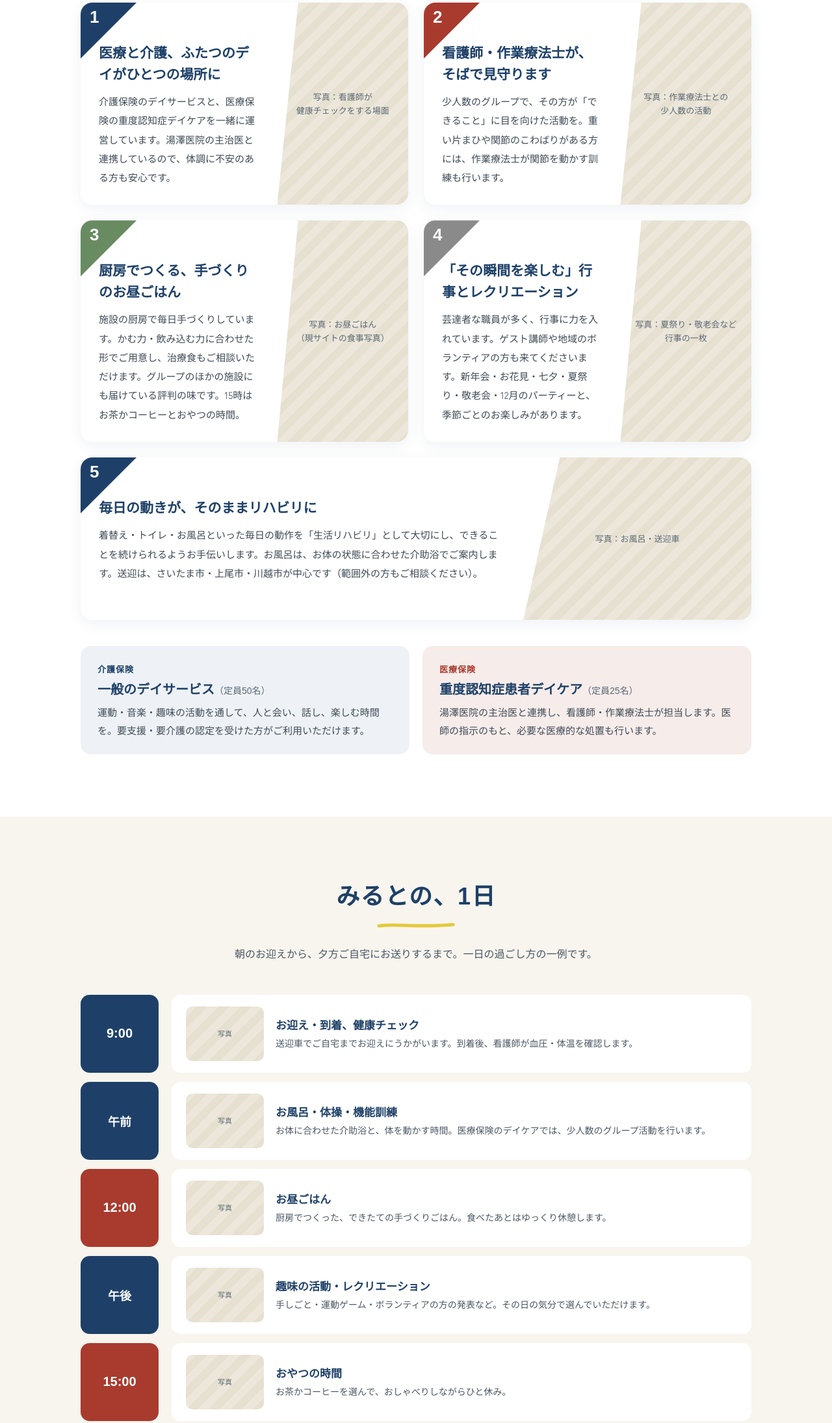
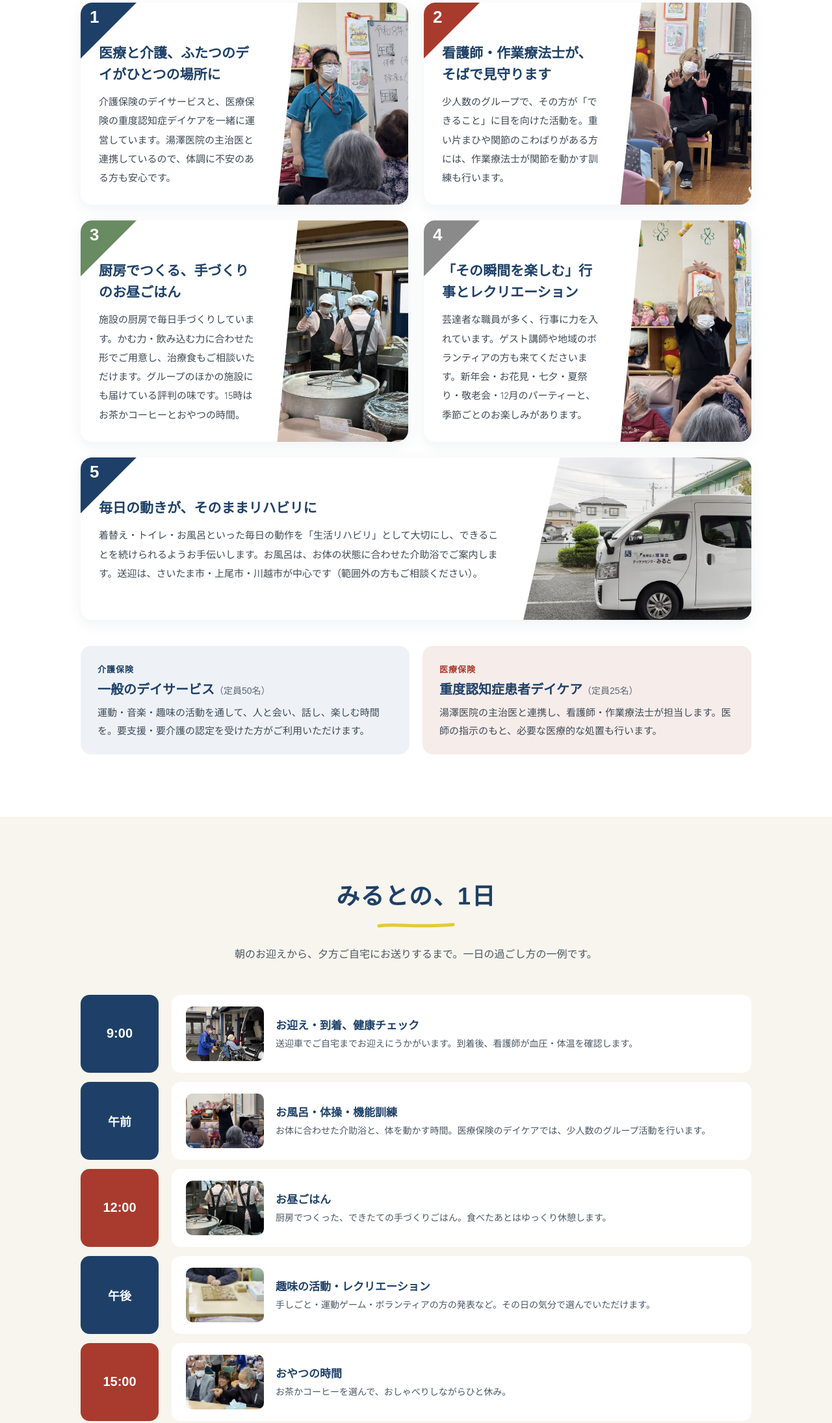
Before and after one commit to yuzawa-web/miruto, a plain HTML site: page index.html in a window 1280 px wide. Shown: the part 1271-3461 px from the top of the page at 65% size. Drawn offline with Linux system fonts and the light colour scheme; a web font is replaced by a local one.

Commit message:
Add files via upload

```diff
--- a/index.html
+++ b/index.html
@@ -159,7 +159,7 @@ html{scroll-behavior:smooth;scroll-padding-top:80px}
           <h3>医療と介護、ふたつのデイがひとつの場所に</h3>
           <p>介護保険のデイサービスと、医療保険の重度認知症デイケアを一緒に運営しています。湯澤医院の主治医と連携しているので、体調に不安のある方も安心です。</p>
         </div>
-        <div class="pt__photo ph"><span>写真：看護師が<br>健康チェックをする場面</span></div>
+        <div class="pt__photo ph" role="img" aria-label="職員が利用者さんに一日の予定を説明する様子" style="background:url(miruto-pt1.jpg) 15% 50%/cover no-repeat"></div>
       </article>
       <article class="pt">
         <div class="pt__body">
@@ -167,7 +167,7 @@ html{scroll-behavior:smooth;scroll-padding-top:80px}
           <h3>看護師・作業療法士が、そばで見守ります</h3>
           <p>少人数のグループで、その方が「できること」に目を向けた活動を。重い片まひや関節のこわばりがある方には、作業療法士が関節を動かす訓練も行います。</p>
         </div>
-        <div class="pt__photo ph"><span>写真：作業療法士との<br>少人数の活動</span></div>
+        <div class="pt__photo ph" role="img" aria-label="作業療法士と少人数で体を動かす活動" style="background:url(miruto-pt2.jpg) 50% 50%/cover no-repeat"></div>
       </article>
       <article class="pt">
         <div class="pt__body">
@@ -175,7 +175,7 @@ html{scroll-behavior:smooth;scroll-padding-top:80px}
           <h3>厨房でつくる、手づくりのお昼ごはん</h3>
           <p>施設の厨房で毎日手づくりしています。かむ力・飲み込む力に合わせた形でご用意し、治療食もご相談いただけます。グループのほかの施設にも届けている評判の味です。15時はお茶かコーヒーとおやつの時間。</p>
         </div>
-        <div class="pt__photo ph"><span>写真：お昼ごはん<br>（現サイトの食事写真）</span></div>
+        <div class="pt__photo ph" role="img" aria-label="厨房で昼食をつくる職員" style="background:url(miruto-pt3.jpg) 50% 50%/cover no-repeat"></div>
       </article>
       <article class="pt">
         <div class="pt__body">
@@ -183,7 +183,7 @@ html{scroll-behavior:smooth;scroll-padding-top:80px}
           <h3>「その瞬間を楽しむ」行事とレクリエーション</h3>
           <p>芸達者な職員が多く、行事に力を入れています。ゲスト講師や地域のボランティアの方も来てくださいます。新年会・お花見・七夕・夏祭り・敬老会・12月のパーティーと、季節ごとのお楽しみがあります。</p>
         </div>
-        <div class="pt__photo ph"><span>写真：夏祭り・敬老会など<br>行事の一枚</span></div>
+        <div class="pt__photo ph" role="img" aria-label="みんなで腕を上げる体操" style="background:url(miruto-pt4.jpg) 50% 50%/cover no-repeat"></div>
       </article>
       <article class="pt pt--wide">
         <div class="pt__body">
@@ -191,7 +191,7 @@ html{scroll-behavior:smooth;scroll-padding-top:80px}
           <h3>毎日の動きが、そのままリハビリに</h3>
           <p>着替え・トイレ・お風呂といった毎日の動作を「生活リハビリ」として大切にし、できることを続けられるようお手伝いします。お風呂は、お体の状態に合わせた介助浴でご案内します。送迎は、さいたま市・上尾市・川越市が中心です（範囲外の方もご相談ください）。</p>
         </div>
-        <div class="pt__photo ph" style="flex-basis: 34%"><span>写真：お風呂・送迎車</span></div>
+        <div class="pt__photo ph" role="img" aria-label="デイケアセンターみるとの送迎車" style="flex-basis: 34%;background:url(miruto-pt5.jpg) 50% 60%/cover no-repeat"></div>
       </article>
     </div>
 
@@ -221,27 +221,27 @@ html{scroll-behavior:smooth;scroll-padding-top:80px}
     <ol class="day">
       <li>
         <div style="background: #1E4068; color: #fff; border-radius: 14px; display: flex; align-items: center; justify-content: center; font-family: 'Zen Maru Gothic', sans-serif; font-weight: 700; font-size: 20px">9:00</div>
-        <div style="background: #fff; border-radius: 14px; padding: 18px 22px; display: flex; gap: 18px; align-items: center"><div class="ph" style="width: 120px; height: 84px; border-radius: 10px; flex: none; padding: 6px; font-size: 11px">写真</div><div><h3 style="margin: 0 0 4px; font-size: 17px; color: #1E4068">お迎え・到着、健康チェック</h3><p style="margin: 0; font-size: 14px; line-height: 1.8; color: #4A5763">送迎車でご自宅までお迎えにうかがいます。到着後、看護師が血圧・体温を確認します。</p></div></div>
+        <div style="background: #fff; border-radius: 14px; padding: 18px 22px; display: flex; gap: 18px; align-items: center"><div class="ph" role="img" aria-label="送迎車からのお迎え" style="width: 120px; height: 84px; border-radius: 10px; flex: none; padding: 6px; font-size: 11px; background:url(miruto-day1.jpg) 50% 40%/cover no-repeat"></div><div><h3 style="margin: 0 0 4px; font-size: 17px; color: #1E4068">お迎え・到着、健康チェック</h3><p style="margin: 0; font-size: 14px; line-height: 1.8; color: #4A5763">送迎車でご自宅までお迎えにうかがいます。到着後、看護師が血圧・体温を確認します。</p></div></div>
       </li>
       <li>
         <div style="background: #1E4068; color: #fff; border-radius: 14px; display: flex; align-items: center; justify-content: center; font-family: 'Zen Maru Gothic', sans-serif; font-weight: 700; font-size: 18px">午前</div>
-        <div style="background: #fff; border-radius: 14px; padding: 18px 22px; display: flex; gap: 18px; align-items: center"><div class="ph" style="width: 120px; height: 84px; border-radius: 10px; flex: none; padding: 6px; font-size: 11px">写真</div><div><h3 style="margin: 0 0 4px; font-size: 17px; color: #1E4068">お風呂・体操・機能訓練</h3><p style="margin: 0; font-size: 14px; line-height: 1.8; color: #4A5763">お体に合わせた介助浴と、体を動かす時間。医療保険のデイケアでは、少人数のグループ活動を行います。</p></div></div>
+        <div style="background: #fff; border-radius: 14px; padding: 18px 22px; display: flex; gap: 18px; align-items: center"><div class="ph" role="img" aria-label="職員のリードで体操" style="width: 120px; height: 84px; border-radius: 10px; flex: none; padding: 6px; font-size: 11px; background:url(miruto-day2.jpg) 50% 50%/cover no-repeat"></div><div><h3 style="margin: 0 0 4px; font-size: 17px; color: #1E4068">お風呂・体操・機能訓練</h3><p style="margin: 0; font-size: 14px; line-height: 1.8; color: #4A5763">お体に合わせた介助浴と、体を動かす時間。医療保険のデイケアでは、少人数のグループ活動を行います。</p></div></div>
       </li>
       <li>
         <div style="background: #A93A2E; color: #fff; border-radius: 14px; display: flex; align-items: center; justify-content: center; font-family: 'Zen Maru Gothic', sans-serif; font-weight: 700; font-size: 20px">12:00</div>
-        <div style="background: #fff; border-radius: 14px; padding: 18px 22px; display: flex; gap: 18px; align-items: center"><div class="ph" style="width: 120px; height: 84px; border-radius: 10px; flex: none; padding: 6px; font-size: 11px">写真</div><div><h3 style="margin: 0 0 4px; font-size: 17px; color: #1E4068">お昼ごはん</h3><p style="margin: 0; font-size: 14px; line-height: 1.8; color: #4A5763">厨房でつくった、できたての手づくりごはん。食べたあとはゆっくり休憩します。</p></div></div>
+        <div style="background: #fff; border-radius: 14px; padding: 18px 22px; display: flex; gap: 18px; align-items: center"><div class="ph" role="img" aria-label="厨房の様子" style="width: 120px; height: 84px; border-radius: 10px; flex: none; padding: 6px; font-size: 11px; background:url(miruto-day3.jpg) 50% 50%/cover no-repeat"></div><div><h3 style="margin: 0 0 4px; font-size: 17px; color: #1E4068">お昼ごはん</h3><p style="margin: 0; font-size: 14px; line-height: 1.8; color: #4A5763">厨房でつくった、できたての手づくりごはん。食べたあとはゆっくり休憩します。</p></div></div>
       </li>
       <li>
         <div style="background: #1E4068; color: #fff; border-radius: 14px; display: flex; align-items: center; justify-content: center; font-family: 'Zen Maru Gothic', sans-serif; font-weight: 700; font-size: 18px">午後</div>
-        <div style="background: #fff; border-radius: 14px; padding: 18px 22px; display: flex; gap: 18px; align-items: center"><div class="ph" style="width: 120px; height: 84px; border-radius: 10px; flex: none; padding: 6px; font-size: 11px">写真</div><div><h3 style="margin: 0 0 4px; font-size: 17px; color: #1E4068">趣味の活動・レクリエーション</h3><p style="margin: 0; font-size: 14px; line-height: 1.8; color: #4A5763">手しごと・運動ゲーム・ボランティアの方の発表など。その日の気分で選んでいただけます。</p></div></div>
+        <div style="background: #fff; border-radius: 14px; padding: 18px 22px; display: flex; gap: 18px; align-items: center"><div class="ph" role="img" aria-label="将棋を楽しむ手元" style="width: 120px; height: 84px; border-radius: 10px; flex: none; padding: 6px; font-size: 11px; background:url(miruto-day4.jpg) 50% 50%/cover no-repeat"></div><div><h3 style="margin: 0 0 4px; font-size: 17px; color: #1E4068">趣味の活動・レクリエーション</h3><p style="margin: 0; font-size: 14px; line-height: 1.8; color: #4A5763">手しごと・運動ゲーム・ボランティアの方の発表など。その日の気分で選んでいただけます。</p></div></div>
       </li>
       <li>
         <div style="background: #A93A2E; color: #fff; border-radius: 14px; display: flex; align-items: center; justify-content: center; font-family: 'Zen Maru Gothic', sans-serif; font-weight: 700; font-size: 20px">15:00</div>
-        <div style="background: #fff; border-radius: 14px; padding: 18px 22px; display: flex; gap: 18px; align-items: center"><div class="ph" style="width: 120px; height: 84px; border-radius: 10px; flex: none; padding: 6px; font-size: 11px">写真</div><div><h3 style="margin: 0 0 4px; font-size: 17px; color: #1E4068">おやつの時間</h3><p style="margin: 0; font-size: 14px; line-height: 1.8; color: #4A5763">お茶かコーヒーを選んで、おしゃべりしながらひと休み。</p></div></div>
+        <div style="background: #fff; border-radius: 14px; padding: 18px 22px; display: flex; gap: 18px; align-items: center"><div class="ph" role="img" aria-label="広間でのおしゃべり" style="width: 120px; height: 84px; border-radius: 10px; flex: none; padding: 6px; font-size: 11px; background:url(miruto-day5.jpg) 50% 40%/cover no-repeat"></div><div><h3 style="margin: 0 0 4px; font-size: 17px; color: #1E4068">おやつの時間</h3><p style="margin: 0; font-size: 14px; line-height: 1.8; color: #4A5763">お茶かコーヒーを選んで、おしゃべりしながらひと休み。</p></div></div>
       </li>
       <li>
         <div style="background: #1E4068; color: #fff; border-radius: 14px; display: flex; align-items: center; justify-content: center; font-family: 'Zen Maru Gothic', sans-serif; font-weight: 700; font-size: 20px">16:30</div>
-        <div style="background: #fff; border-radius: 14px; padding: 18px 22px; display: flex; gap: 18px; align-items: center"><div class="ph" style="width: 120px; height: 84px; border-radius: 10px; flex: none; padding: 6px; font-size: 11px">写真</div><div><h3 style="margin: 0 0 4px; font-size: 17px; color: #1E4068">ご自宅へお送りします</h3><p style="margin: 0; font-size: 14px; line-height: 1.8; color: #4A5763">到着の前にお電話でお知らせしてから、ご自宅までお送りします。</p></div></div>
+        <div style="background: #fff; border-radius: 14px; padding: 18px 22px; display: flex; gap: 18px; align-items: center"><div class="ph" role="img" aria-label="施設の看板と送迎車" style="width: 120px; height: 84px; border-radius: 10px; flex: none; padding: 6px; font-size: 11px; background:url(miruto-day6.jpg) 50% 50%/cover no-repeat"></div><div><h3 style="margin: 0 0 4px; font-size: 17px; color: #1E4068">ご自宅へお送りします</h3><p style="margin: 0; font-size: 14px; line-height: 1.8; color: #4A5763">到着の前にお電話でお知らせしてから、ご自宅までお送りします。</p></div></div>
       </li>
     </ol>
   </div>
@@ -345,9 +345,9 @@ html{scroll-behavior:smooth;scroll-padding-top:80px}
       <div class="ph" style="aspect-ratio: 1 / 1; border-radius: 10px; font-size: 11px">投稿</div>
     </div>
     <div class="btnrow">
-      <a href="https://www.instagram.com/" target="_blank" rel="noopener" style="display: inline-flex; align-items: center; gap: 10px; min-height: 56px; padding: 0 26px; border: 2px solid #1E4068; border-radius: 12px; color: #1E4068; font-weight: 700; text-decoration: none; box-sizing: border-box">
+      <a href="https://www.instagram.com/daycare_miruto/" target="_blank" rel="noopener" style="display: inline-flex; align-items: center; gap: 10px; min-height: 56px; padding: 0 26px; border: 2px solid #1E4068; border-radius: 12px; color: #1E4068; font-weight: 700; text-decoration: none; box-sizing: border-box">
         <svg viewBox="0 0 24 24" width="22" height="22" fill="none" stroke="currentColor" stroke-width="2" stroke-linecap="round" stroke-linejoin="round" aria-hidden="true"><rect x="2" y="2" width="20" height="20" rx="5"/><circle cx="12" cy="12" r="4"/><circle cx="17.5" cy="6.5" r="1.2" fill="currentColor" stroke="none"/></svg>
-        Instagramで見る<span style="font-weight: 400; font-size: 14px">（<span class="blank">@アカウント名</span>）</span>
+        Instagramで見る<span style="font-weight: 400; font-size: 14px">（@daycare_miruto）</span>
       </a>
     </div>
   </div>
```
Also changed, not shown: miruto-day1.jpg (added), miruto-day2.jpg (added), miruto-day3.jpg (added), miruto-day4.jpg (added), miruto-day5.jpg (added), miruto-day6.jpg (added), miruto-pt1.jpg (added), miruto-pt2.jpg (added), miruto-pt3.jpg (added), miruto-pt4.jpg (added), miruto-pt5.jpg (added).
